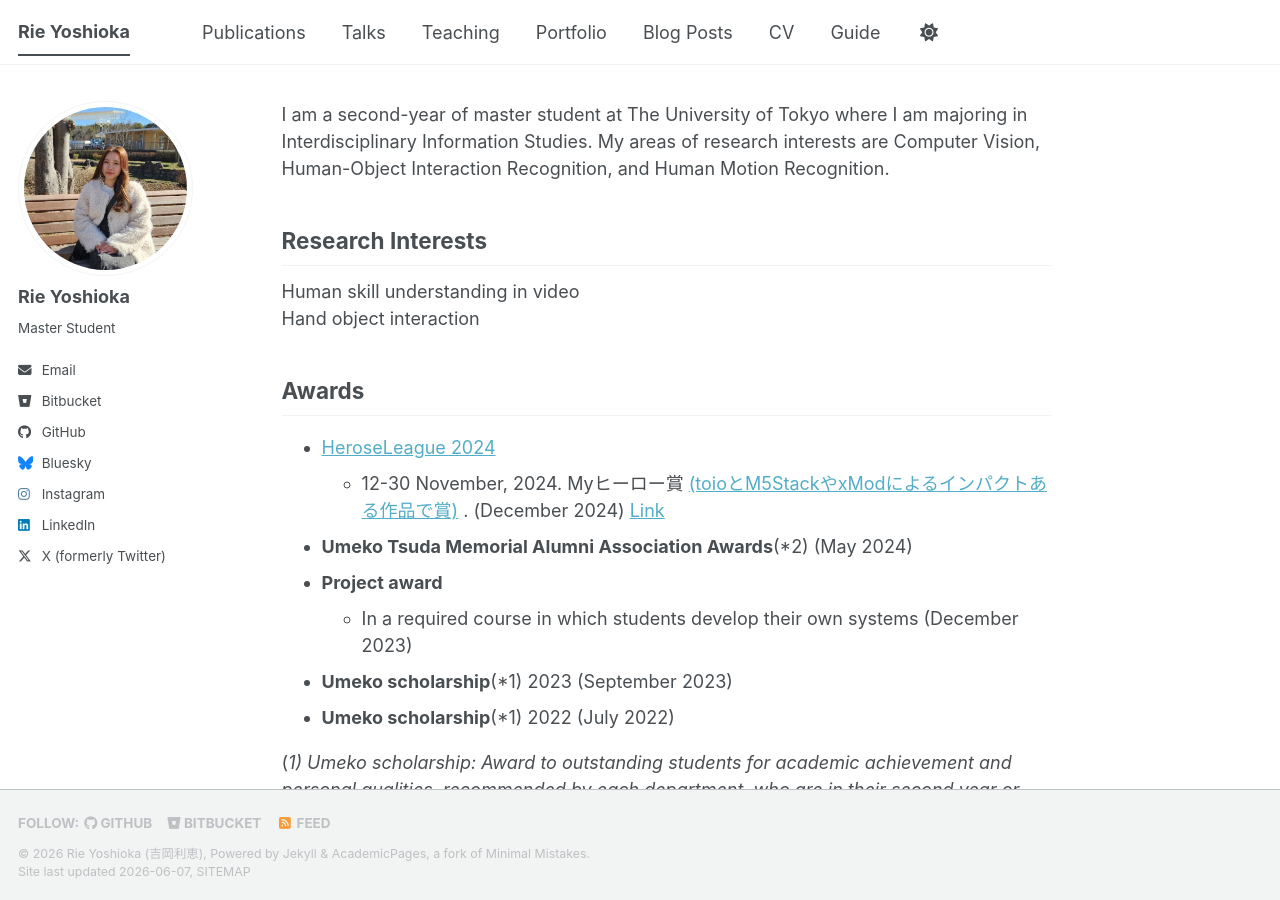
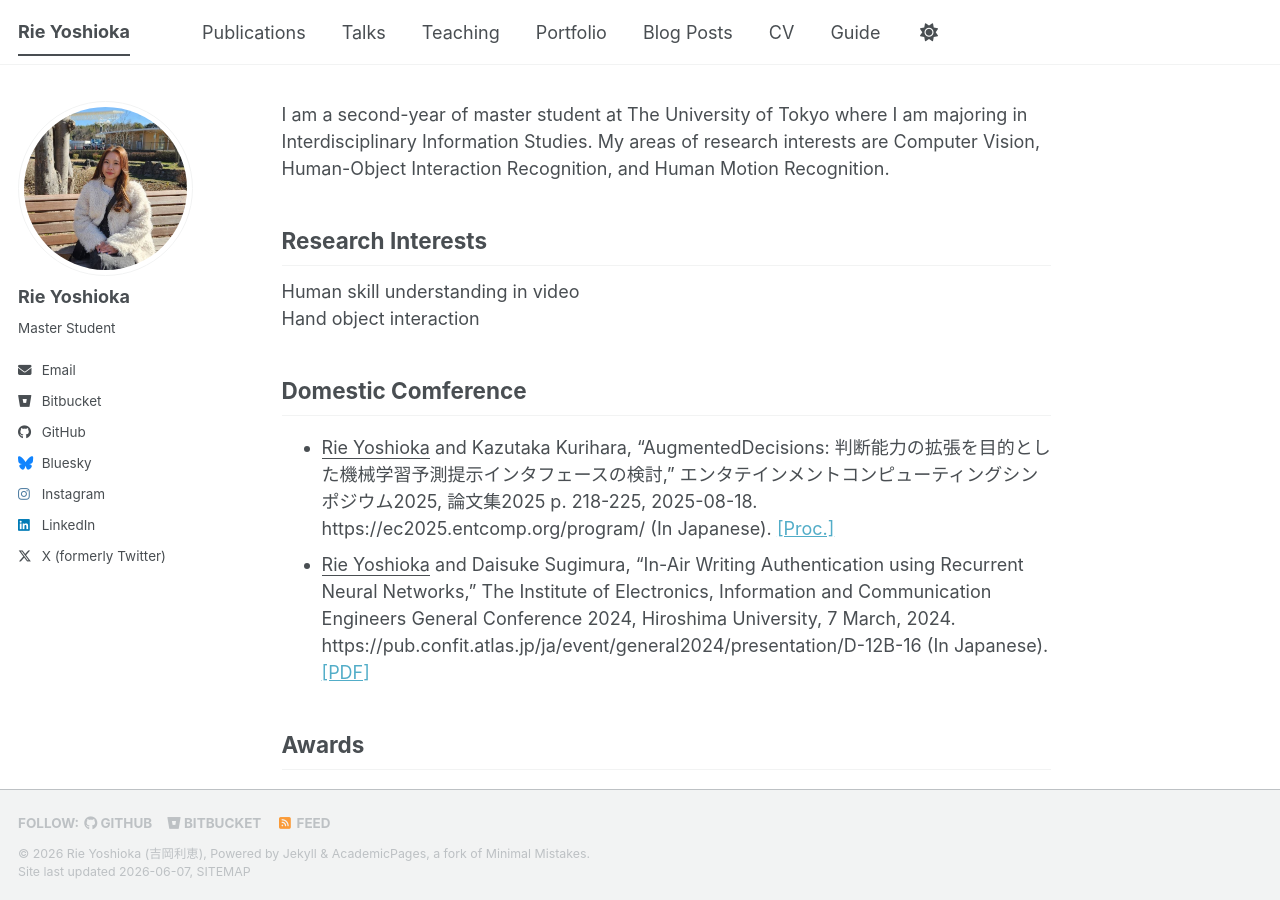
Before and after one commit to rie-yoshi/rie-yoshi.github.io, a Jekyll site: the page built from _pages/about.md, in a window 1280 px wide and 900 px high. Built offline with Jekyll 4.4.1, drawn with Linux system fonts in a browser that asks for light colours; a script bundle is joined from its source files by our own code; library files that are not in the unit come from our copies.

Commit message:
Update about.md

```diff
--- a/_pages/about.md
+++ b/_pages/about.md
@@ -13,6 +13,10 @@ I am a second-year of master student at The University of Tokyo where I am major
 ## Research Interests
 Human skill understanding in video\
 Hand object interaction
+
+## Domestic Comference
+- <u>Rie Yoshioka</u> and Kazutaka Kurihara, "AugmentedDecisions: 判断能力の拡張を目的とした機械学習予測提示インタフェースの検討," エンタテインメントコンピューティングシンポジウム2025, 論文集2025 p. 218-225, 2025-08-18. https://ec2025.entcomp.org/program/ (In Japanese). [[Proc.]](https://ipsj.ixsq.nii.ac.jp/records/2003677)
+- <u>Rie Yoshioka</u> and Daisuke Sugimura, “In-Air Writing Authentication using Recurrent Neural Networks,” The Institute of Electronics, Information and Communication Engineers General Conference 2024, Hiroshima University, 7 March, 2024. https://pub.confit.atlas.jp/ja/event/general2024/presentation/D-12B-16  (In Japanese). [[PDF]](https://drive.google.com/file/d/1NjCGtUBL-Jo2mJaRtByzdK41CbO1wpso/view)
 
 ## Awards
 - [HeroseLeague 2024](https://heroes-league.net/)
```
